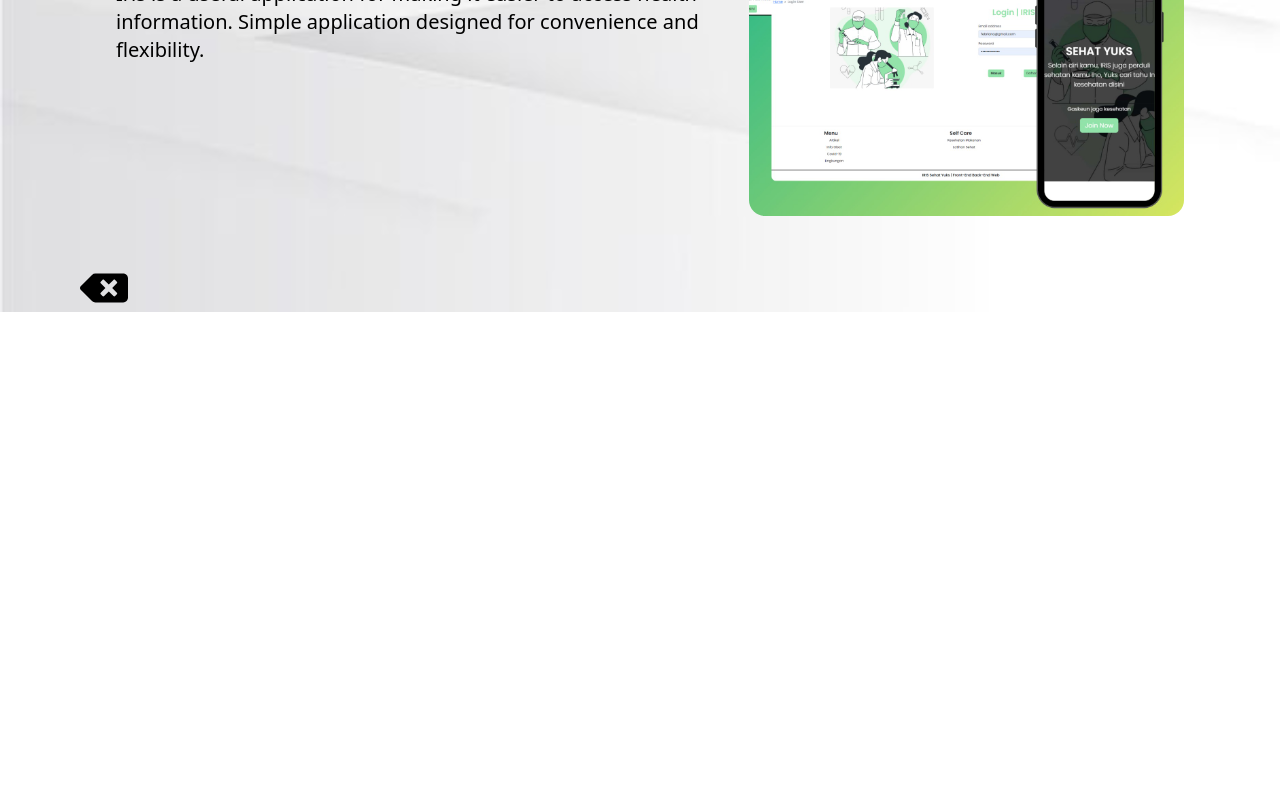
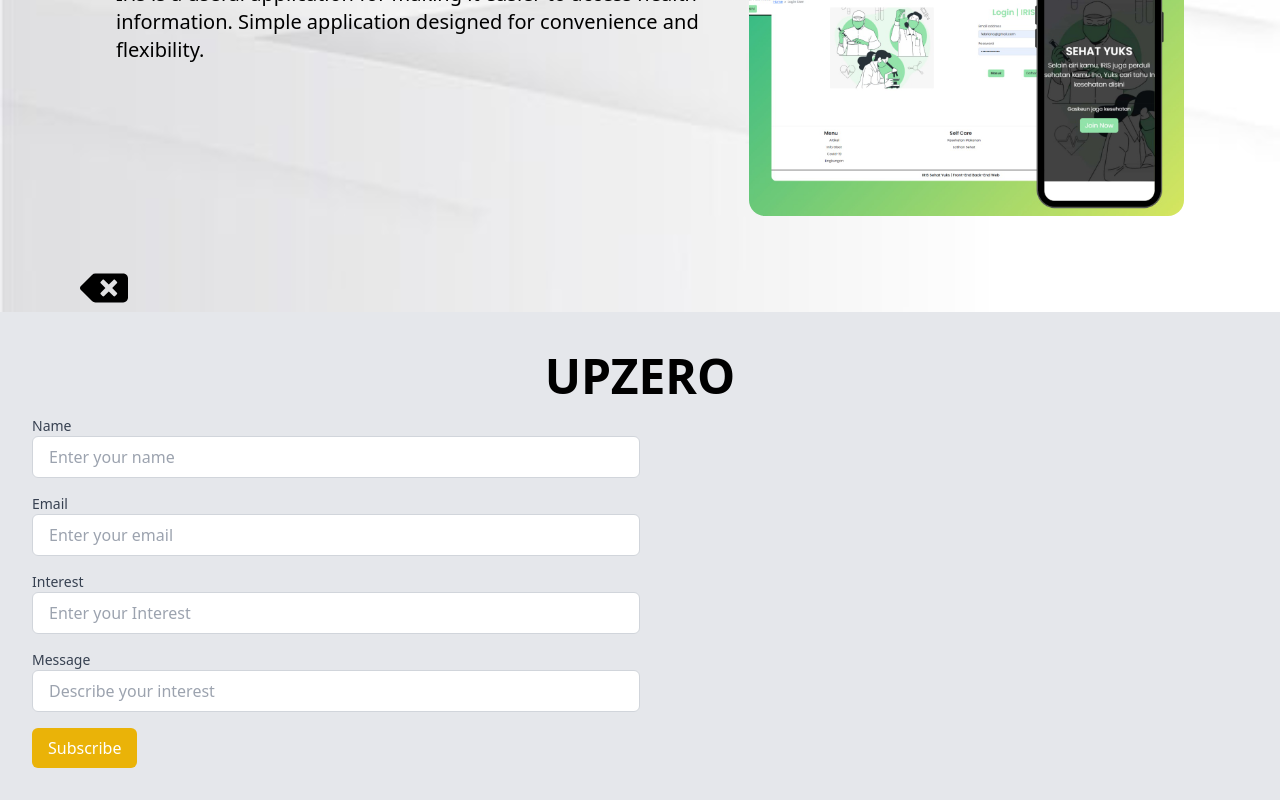
Before and after one commit to akhfarisfz/U, a React (Create React App) app in the folder profile/: page / in a window 1280 px wide. Shown: the part 1410-2210 px from the top of the page. Before the commit the page ends 1722 px from the top, so only its background shows below. Built offline with nearby package versions, Linux system fonts and the light colour scheme.

Commit message:
Add Footer Send email

```diff
--- a/profile/package.json
+++ b/profile/package.json
@@ -3,6 +3,7 @@
   "version": "0.1.0",
   "private": true,
   "dependencies": {
+    "@emailjs/browser": "^4.3.3",
     "@testing-library/jest-dom": "^5.17.0",
     "@testing-library/react": "^13.4.0",
     "@testing-library/user-event": "^13.5.0",
--- a/profile/src/App.js
+++ b/profile/src/App.js
@@ -1,5 +1,6 @@
 import bg from "../src/Asset/Bacground/bg1.jpg";
 import "./App.css";
+import Footer from "./Page1/Footer";
 // import Header from "./Page1/Header";
 // import Index from "./Page1/Index";
 import Portofolio from "./Page2/Portofolio";
@@ -13,6 +14,8 @@
       {/* <Header />
       <Index /> */}
       <Portofolio />
+      <Footer/>
+
     </div>
   );
 }
--- /dev/null
+++ b/profile/src/Page1/Footer.js
@@ -0,0 +1,84 @@
+import React, { useRef } from "react";
+import emailjs from '@emailjs/browser';
+function Footer() {
+    const form = useRef()
+    const sendEmail = (e) => {
+        e.preventDefault();
+
+        emailjs
+          .sendForm('service_8n574le', 'template_325r88q', form.current, {
+            publicKey: 'T60ByU8LIeoUDXwfZ',
+          })
+          .then(
+            () => {
+              console.log('SUCCESS!');
+            },
+            (error) => {
+              console.log('FAILED...', error.text);
+            },
+          );
+          e.target.reset()
+      };
+
+    return (
+        <footer className="bg-gray-200 px-8 pb-8">
+            <div className="container mx-auto">
+                <div className="flex items-center justify-center">
+                    <h1 className="text-5xl font-bold mt-10 ">UPZERO</h1>
+                </div>
+                <div className="w-1/2">
+                <form className="mt-4"
+                ref={form} onSubmit={sendEmail}
+                >
+                    <div className="mb-4">
+                        <label htmlFor="name" className="block text-sm font-medium text-gray-700">Name</label>
+                        <input
+                            id="name"
+                            type="text"
+                            placeholder="Enter your name"
+                            className="py-2 px-4 w-full bg-white border border-gray-300 rounded-md focus:outline-none focus:ring-2 focus:ring-blue-500"
+                        />
+                    </div>
+                    <div className="mb-4">
+                        <label htmlFor="email" className="block text-sm font-medium text-gray-700">Email</label>
+                        <input
+                            id="email"
+                            type="email"
+                            placeholder="Enter your email"
+                            className="py-2 px-4 w-full bg-white border border-gray-300 rounded-md focus:outline-none focus:ring-2 focus:ring-blue-500"
+                        />
+                    </div>
+                    <div className="mb-4">
+                        <label htmlFor="interest" className="block text-sm font-medium text-gray-700">Interest</label>
+                        <input
+                            id="interest"
+                            type="text"
+                            placeholder="Enter your Interest"
+                            className="py-2 px-4 w-full bg-white border border-gray-300 rounded-md focus:outline-none focus:ring-2 focus:ring-blue-500"
+                        />
+                    </div>
+                    <div className="mb-4">
+                        <label htmlFor="message " className="block text-sm font-medium text-gray-700">Message</label>
+                        <input
+                            id="message"
+                            type="text"
+                            placeholder="Describe your interest"
+                            className="py-2 px-4 w-full bg-white border border-gray-300 rounded-md focus:outline-none focus:ring-2 focus:ring-blue-500"
+                        />
+                    </div>
+                    <button
+                        type="submit"
+                        className="bg-yellow-500 text-white py-2 px-4 rounded-md hover:bg-yellow-600 focus:outline-none focus:ring-2 focus:ring-blue-500"
+                    >
+                        Subscribe
+                    </button>
+                </form>
+                </div>
+
+            </div>
+        </footer>
+
+    );
+}
+
+export default Footer;
```
Also changed, not shown: package.json (added, +11 -0 lines), 1 other file (tests, documents, lock files or other folders).
